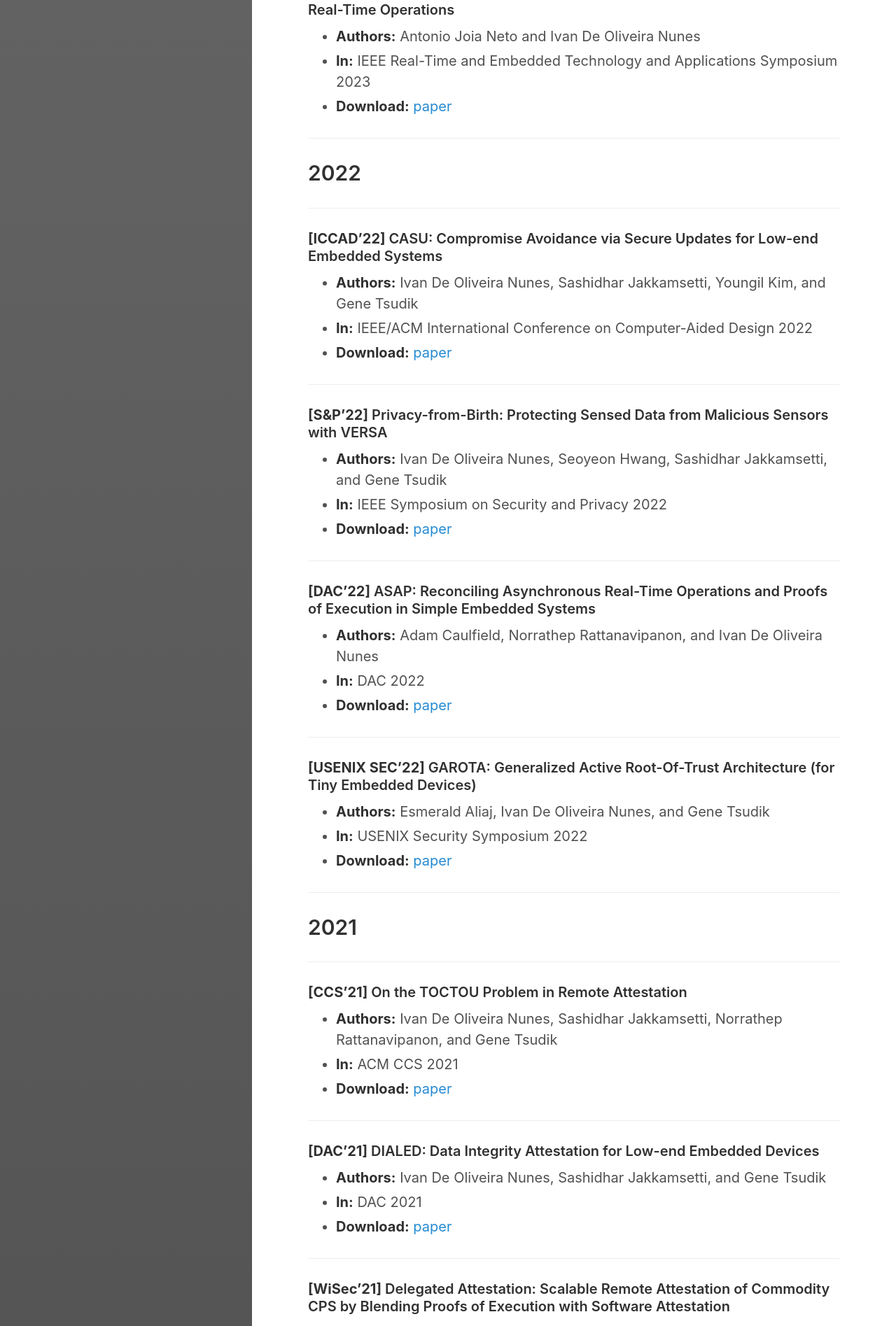
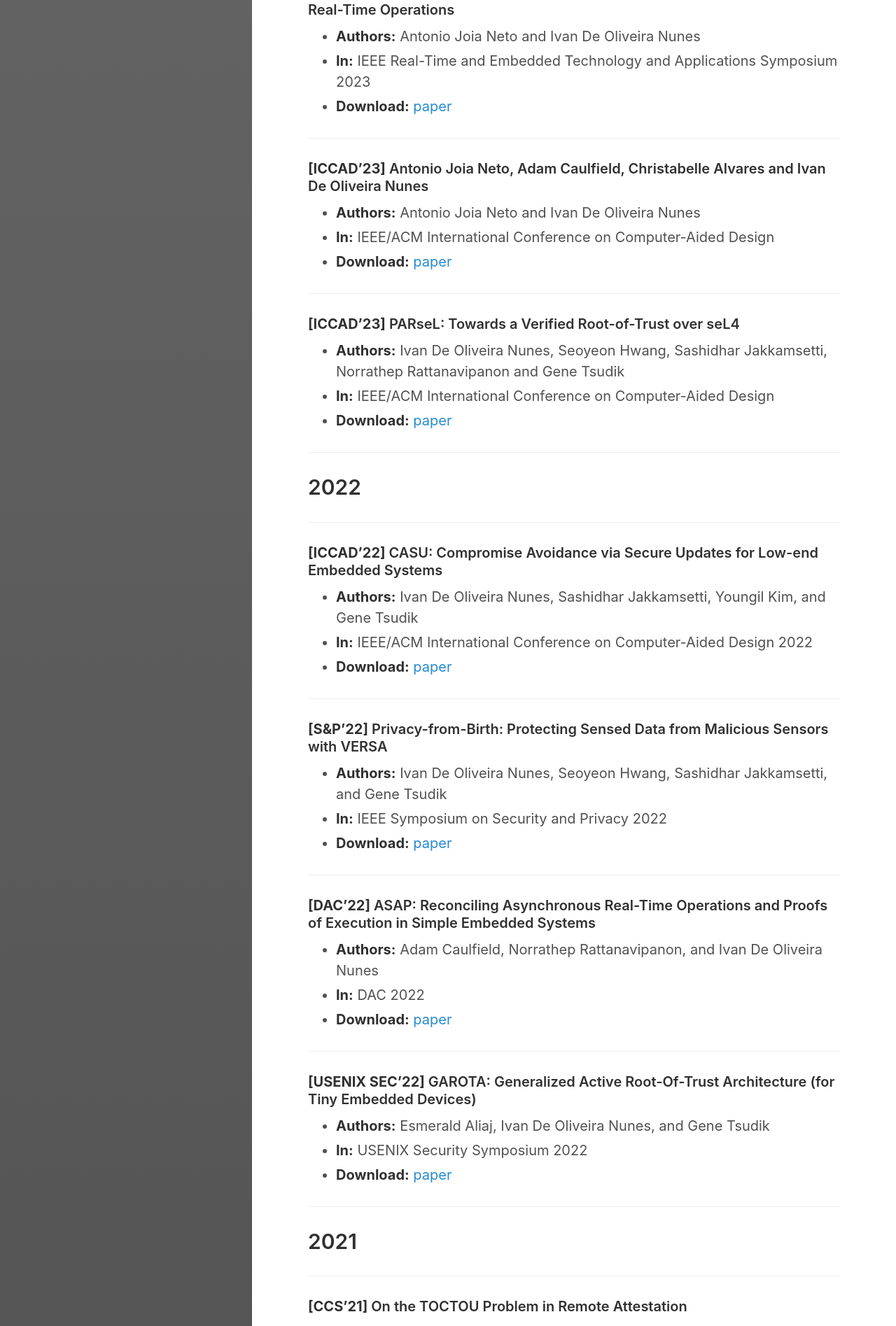
Before and after one commit to ivanolive/ivanolive.github.io, a Jekyll site: the page built from research.md, in a window 1280 px wide. Shown: the part 634-2529 px from the top of the page at 70% size. Built offline with Jekyll 4.4.1, drawn with Linux system fonts in a browser that asks for light colours; some of the changed text lies outside the part shown.

Commit message:
Update research.md

```diff
--- a/research.md
+++ b/research.md
@@ -30,6 +30,24 @@
 - **Authors:** Antonio Joia Neto and Ivan De Oliveira Nunes
 - **In:** IEEE Real-Time and Embedded Technology and Applications Symposium 2023
 - **Download:** [paper](https://people.rit.edu/~ixdics/pubs/ISC-FLAT.pdf)
+
+___
+
+
+#### **\[ICCAD'23\]** Antonio Joia Neto, Adam Caulfield, Christabelle Alvares and Ivan De Oliveira Nunes
+
+- **Authors:** Antonio Joia Neto and Ivan De Oliveira Nunes
+- **In:** IEEE/ACM International Conference on Computer-Aided Design
+- **Download:** [paper](available soon)
+
+___
+
+
+#### **\[ICCAD'23\]** PARseL: Towards a Verified Root-of-Trust over seL4
+
+- **Authors:** 	Ivan De Oliveira Nunes, Seoyeon Hwang, Sashidhar Jakkamsetti, Norrathep Rattanavipanon and Gene Tsudik
+- **In:** IEEE/ACM International Conference on Computer-Aided Design
+- **Download:** [paper](available soon)
 
 ___
 
```
